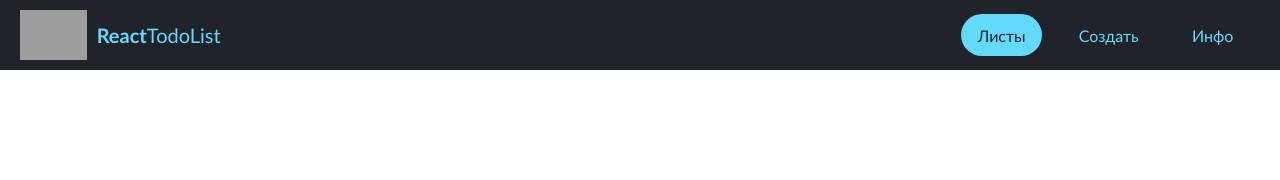
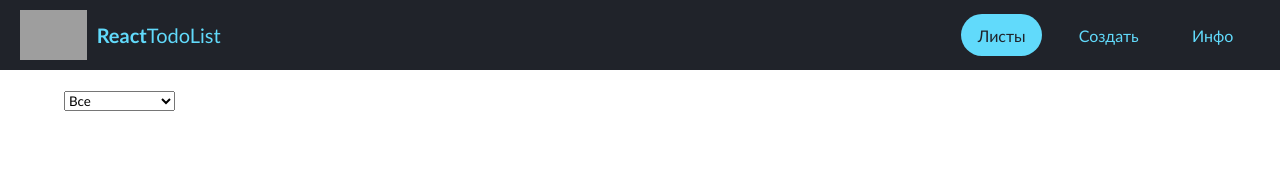
Before and after one commit to urunov-fedya/todos, a React (Create React App) app: page / in a window 1280 px wide. Shown: the top 180 px of the page. Built offline with nearby package versions, Linux system fonts and the light colour scheme; grey boxes are pictures that could not be loaded.

Commit message:
new feature/filter (beta)

```diff
--- a/src/components/layouts/TodoList/TodoList.js
+++ b/src/components/layouts/TodoList/TodoList.js
@@ -1,4 +1,4 @@
-import React from 'react'
+import React, { useState, useEffect } from 'react'
 import { useSelector, shallowEqual } from 'react-redux'
 import TodoItem  from '../TodoItem/TodoItem'
 
@@ -6,23 +6,46 @@ import "./TodoList.css";
 
 export default function TodoList() {
     const todos = useSelector(state => state.todos, shallowEqual);
+    const [tods, setTods] = useState(todos);
 
     // сортировка по приоритету
-    todos.sort((a, b) => {
+    tods.sort((a, b) => {
         if (+a.priority < +b.priority) return 1;
         if (+a.priority > +b.priority) return -1;
         return 0;
     });
 
+    const handleChangeFilter = evt => {
+        const { value } = evt.target;
+
+        switch(value) {
+            case "done":
+                return setTods(todos.filter(t => t.done === true));
+            case "notDone":
+                return setTods(todos.filter(t => t.done === false));
+            default:
+                return setTods(todos);
+        }
+    };
+    useEffect(() => {
+        setTods(todos)
+    }, [todos])
+
+
     return (
-        <>
         <div className="TodoList">
+            <div className="todos__header">
+                <select onChange={handleChangeFilter}>
+                    <option value="all">Все</option>
+                    <option value="done">Сделанные</option>
+                    <option value="notDone">Не сделанные</option>
+                </select>
+            </div>
             <div className="todos__content">
                 <ul>
-                   {todos.map((t, i) => <TodoItem key={t.id} todo={t} index={i} />)}
+                   {tods.map((t, i) => <TodoItem key={t.id} todo={t} index={i} />)}
                 </ul>
             </div>
         </div>
-        </>
     )
 }
```
Also changed, not shown: 1 other file (tests, documents, lock files or other folders).
